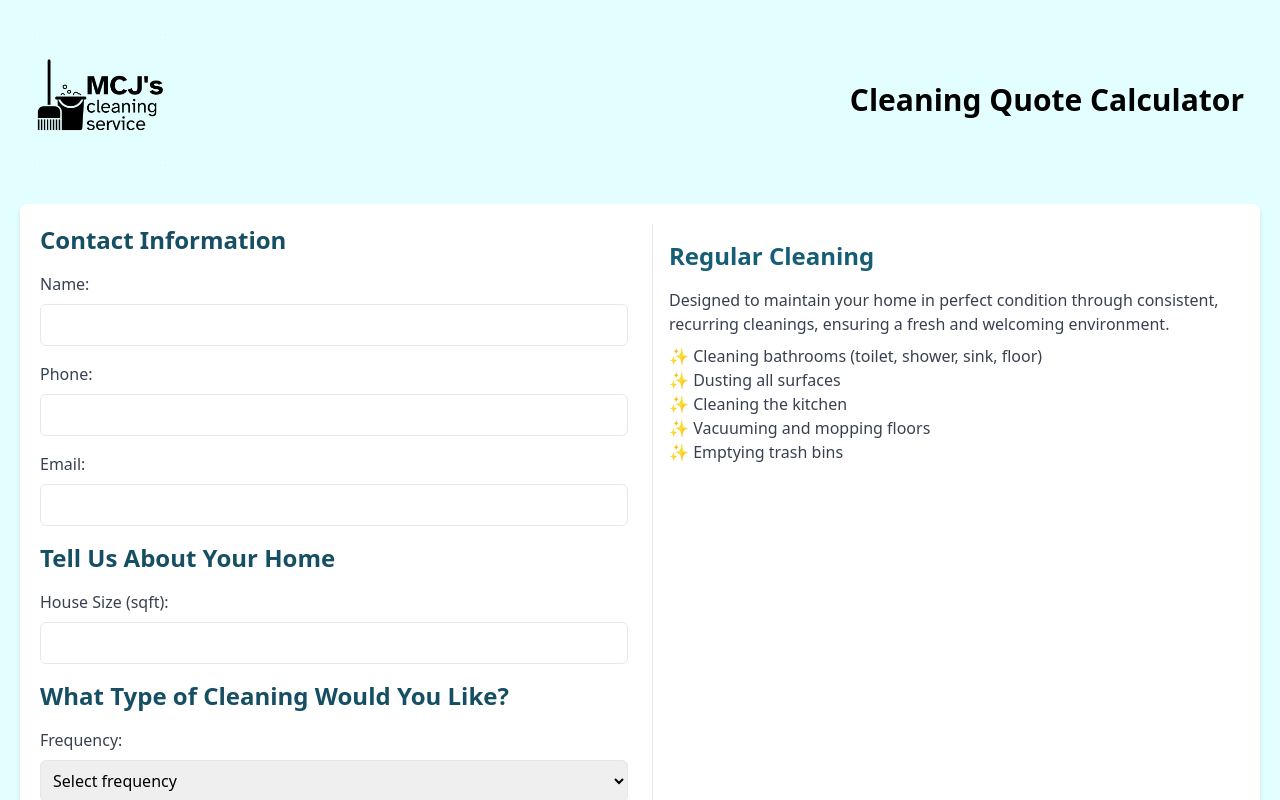
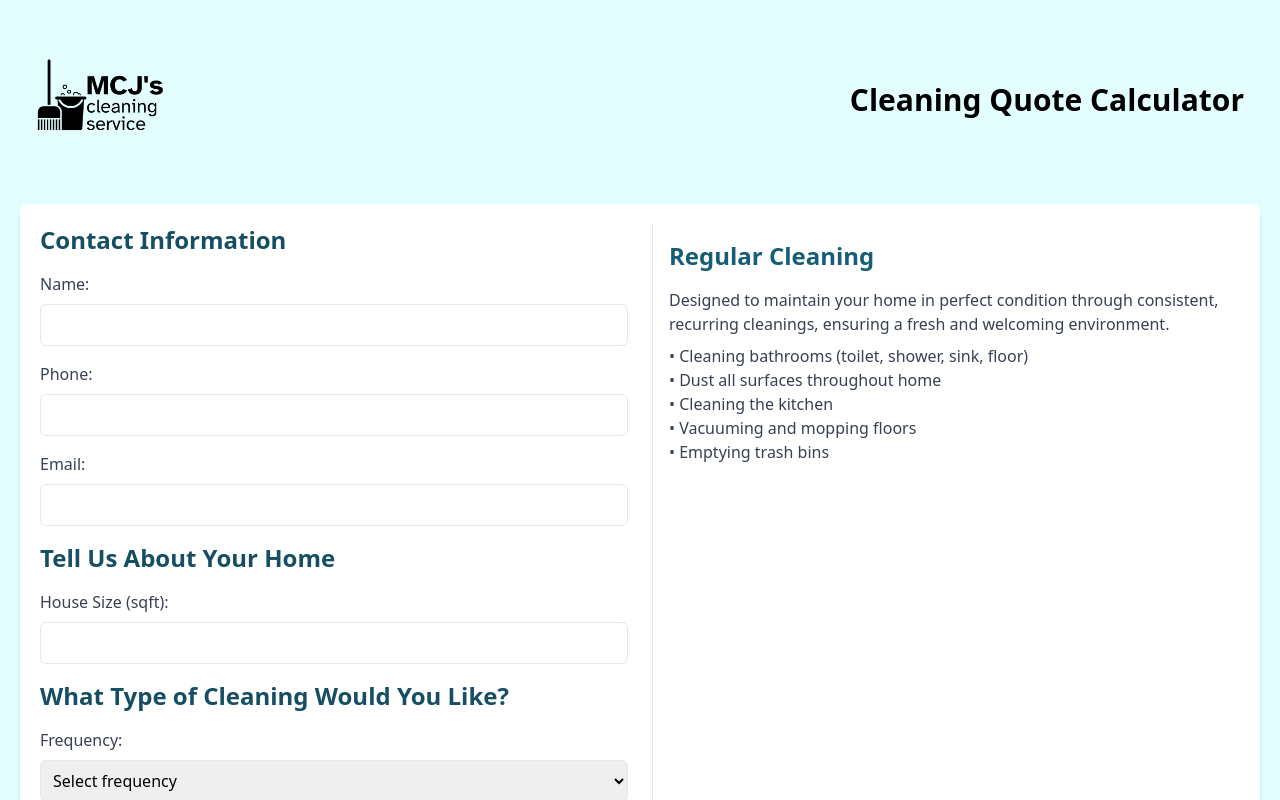
Before and after one commit to oscarcardonaoscs/CleaningEstimating-Frontend, a React (Create React App) app: page / in a window 1280 px wide. Shown: the top 800 px of the page. Built offline with nearby package versions, Linux system fonts and the light colour scheme.

Commit message:
Uso de viñetas default

```diff
--- a/src/QuoteForm.js
+++ b/src/QuoteForm.js
@@ -21,32 +21,32 @@ const QuoteForm = () => {
 
   const cleaningDescriptions = {
     Regular: [
-      "✨ Cleaning bathrooms (toilet, shower, sink, floor)",
-      "✨ Dusting all surfaces",
-      "✨ Cleaning the kitchen",
-      "✨ Vacuuming and mopping floors",
-      "✨ Emptying trash bins",
+      "• Cleaning bathrooms (toilet, shower, sink, floor)",
+      "• Dust all surfaces throughout home",
+      "• Cleaning the kitchen",
+      "• Vacuuming and mopping floors",
+      "• Emptying trash bins",
     ],
     Total: [
-      "✨ Cleaning bathrooms (toilet, shower, sink, floor)",
-      "✨ Dusting all surfaces",
-      "✨ Cleaning the kitchen",
-      "✨ Vacuuming and mopping floors",
-      "✨ Emptying trash bins",
-      "✨ Dusting corners, baseboards, blinds, ceiling fans, and window sills",
-      "✨ Cleaning switch plates, outlet plates, and door knobs",
-      "✨ Cleaning interior windows & window sills",
+      "• Cleaning bathrooms (toilet, shower, sink, floor)",
+      "• Dust all surfaces throughout home",
+      "• Cleaning the kitchen",
+      "• Vacuuming and mopping floors",
+      "• Emptying trash bins",
+      "• Dusting corners, baseboards, blinds, ceiling fans, and window sills",
+      "• Cleaning switch plates, outlet plates, and door knobs",
+      "• Cleaning interior windows & window sills",
     ],
     Deep: [
-      "✨ Baseboards",
-      "✨ Trim work",
-      "✨ Interior windows & blinds",
-      "✨ Exterior cabinets & drawers",
-      "✨ Light Fixtures",
-      "✨ Doors",
-      "✨ Deep clean all surfaces",
-      "✨ Vacuum and & mop under all furniture",
-      "✨ Vacuum sofas - under cushions, and pillows",
+      "• Baseboards",
+      "• Trim work",
+      "• Interior windows & blinds",
+      "• Exterior cabinets & drawers",
+      "• Light Fixtures",
+      "• Doors",
+      "• Deep clean all surfaces",
+      "• Vacuum and & mop under all furniture",
+      "• Vacuum sofas - under cushions, and pillows",
     ],
   };
 
```
